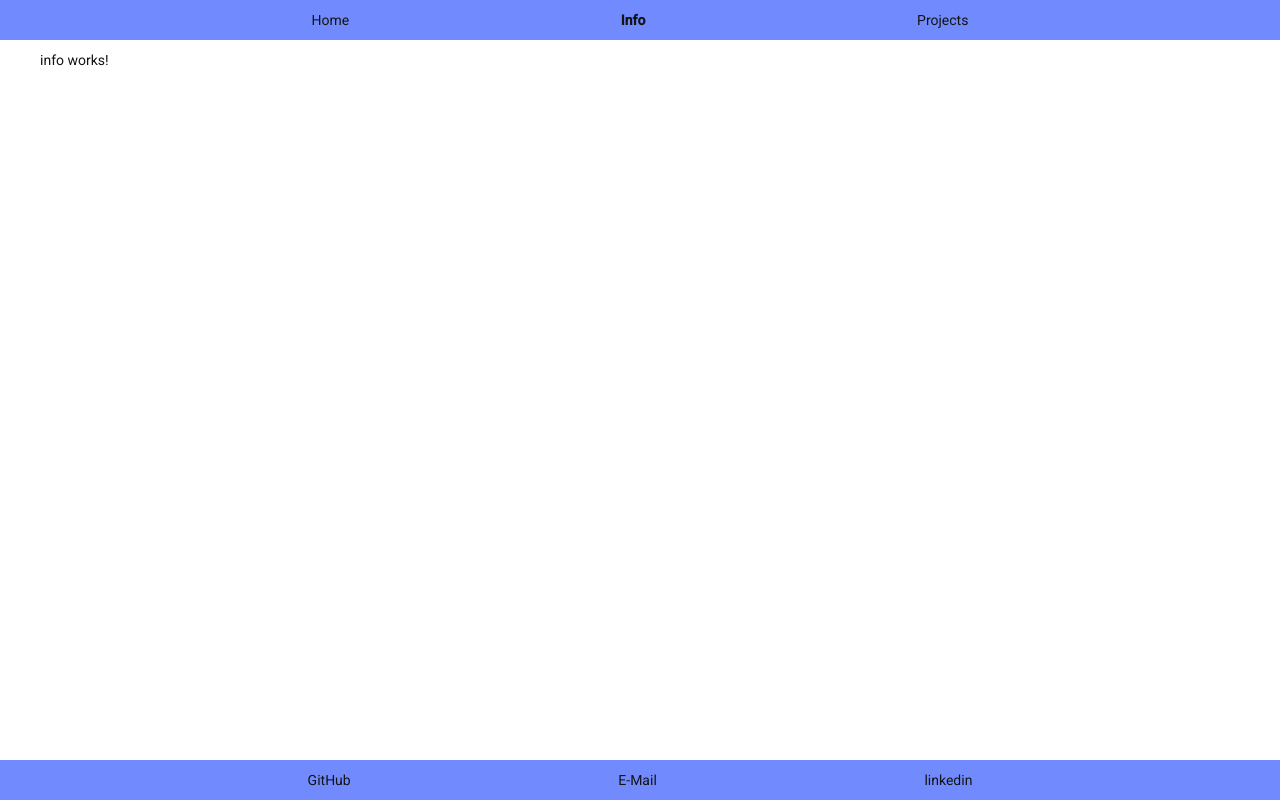
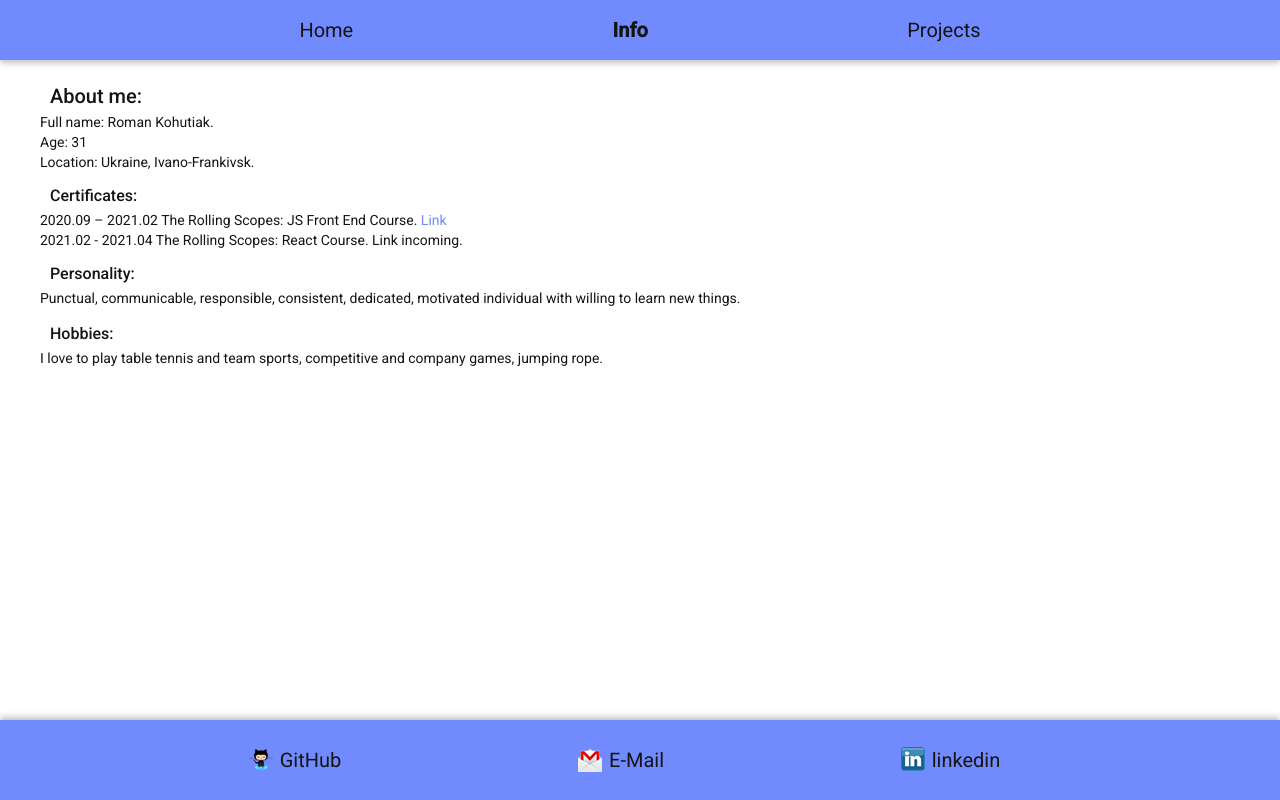
Before and after one commit to Rrroman/Angular-micro-app, an Angular app in the folder micro-app/: page /info in a window 1280 px wide. Built offline with nearby package versions, Linux system fonts and the light colour scheme.

Commit message:
feat: add info component

```diff
--- a/micro-app/src/app/app.component.html
+++ b/micro-app/src/app/app.component.html
@@ -28,7 +28,7 @@
 <footer class="footer">
   <div class="footer__container">
     <ul class="footer__links">
-      <li class="footer__link">
+      <li class="footer__item">
         <a
           class="github footer__link"
           href="https://github.com/rrroman"
@@ -36,7 +36,7 @@
           >GitHub</a
         >
       </li>
-      <li class="footer__link">
+      <li class="footer__item">
         <a
           class="gmail footer__link"
           href="mailto:romankohutyak@gmail.com"
@@ -44,7 +44,7 @@
           >E-Mail</a
         >
       </li>
-      <li class="footer__link">
+      <li class="footer__item">
         <a
           class="linkedin footer__link"
           href="https://www.linkedin.com/in/roman-kohutiak"
--- a/micro-app/src/app/app.component.scss
+++ b/micro-app/src/app/app.component.scss
@@ -1,9 +1,10 @@
 .header {
   background-color: #718bff;
+  box-shadow: 0 3px 6px 0 rgb(50, 50, 50, 30%);
 
   &__container {
     margin: 0 auto;
-    padding: 1rem 4rem;
+    padding: 2rem 4rem;
     max-width: 1280px;
   }
 }
@@ -12,6 +13,8 @@
   display: flex;
   flex-wrap: wrap;
   justify-content: space-evenly;
+
+  font-size: 2rem;
 
   &__link {
     transition: transform 0.3s ease-out;
@@ -27,7 +30,7 @@
 }
 
 .main {
-  height: calc(100% - 80px);
+  flex-grow: 1;
 
   &__container {
     margin: 0 auto;
@@ -46,10 +49,11 @@
 
 .footer {
   background-color: #718bff;
+  box-shadow: 0 -3px 6px 0 rgb(50, 50, 50, 30%);
 
   &__container {
     margin: 0 auto;
-    padding: 1rem 4rem;
+    padding: 2rem 4rem;
     max-width: 1280px;
   }
 
@@ -57,13 +61,43 @@
     display: flex;
     flex-wrap: wrap;
     justify-content: space-evenly;
+
+    font-size: 2rem;
   }
 
-  &__link {
+  &__item {
+    margin: 1rem 2.8rem;
     transition: transform 0.3s ease-out;
 
     &:hover {
       transform: translate(0, -5px);
     }
   }
+
+  &__link {
+    position: relative;
+
+    &:before {
+      content: " ";
+      position: absolute;
+      width: 30px;
+      height: 30px;
+      left: -34px;
+      bottom: -2px;
+
+      background-image: url(../assets/images/spritesheet.png);
+    }
+  }
 }
+
+.github:before {
+  background-position: -5px;
+}
+
+.gmail:before {
+  background-position: -45px;
+}
+
+.linkedin:before {
+  background-position: -85px;
+}
--- a/micro-app/src/app/home/home.component.html
+++ b/micro-app/src/app/home/home.component.html
@@ -1,5 +1,5 @@
 <div class="home">
-  <h1 class="home__title">Hi, i am Roman</h1>
+  <h1 class="home__title">Hi, i am Roman.</h1>
   <img
     class="home__photo"
     width="300px"
@@ -7,5 +7,5 @@
     src="../../assets/images/photo.jpg"
     alt="Romans photo"
   />
-  <h2 class="home__subtitle">A passionate web developer from Ukraine</h2>
+  <h2 class="home__subtitle">A passionate web developer from Ukraine.</h2>
 </div>
--- a/micro-app/src/app/info/info.component.html
+++ b/micro-app/src/app/info/info.component.html
@@ -1 +1,32 @@
-<p>info works!</p>
+<article class="info">
+  <h2 class="info__title">About me:</h2>
+  <ul>
+    <li>Full name: Roman Kohutiak.</li>
+    <li>Age: 31</li>
+    <li>Location: Ukraine, Ivano-Frankivsk.</li>
+  </ul>
+  <h3 class="info__subtitle">Certificates:</h3>
+  <ul>
+    <li>
+      2020.09 – 2021.02 The Rolling Scopes: JS Front End Course.
+      <a
+        class="linkedin info__link"
+        href="https://rrroman.github.io/certificates/images/certificate-rs-front-end-2020-2021.png"
+        target="_blank"
+      >
+        Link
+      </a>
+    </li>
+    <li>2021.02 - 2021.04 The Rolling Scopes: React Course. Link incoming.</li>
+  </ul>
+  <h3 class="info__subtitle">Personality:</h3>
+  <p>
+    Punctual, communicable, responsible, consistent, dedicated, motivated
+    individual with willing to learn new things.
+  </p>
+  <h3 class="info__subtitle">Hobbies:</h3>
+  <p>
+    I love to play table tennis and team sports, competitive and company games,
+    jumping rope.
+  </p>
+</article>
--- a/micro-app/src/app/info/info.component.scss
+++ b/micro-app/src/app/info/info.component.scss
@@ -0,0 +1,14 @@
+.info {
+  &__title,
+  &__subtitle {
+    margin: 1rem 1rem 0 1rem;
+  }
+
+  &__subtitle {
+    font-weight: 500;
+  }
+
+  &__link {
+    color: #718bff;
+  }
+}
--- a/micro-app/src/index.html
+++ b/micro-app/src/index.html
@@ -1,16 +1,22 @@
-<!doctype html>
+<!DOCTYPE html>
 <html lang="en">
-<head>
-  <meta charset="utf-8">
-  <title>MicroApp</title>
-  <base href="/">
-  <meta name="viewport" content="width=device-width, initial-scale=1">
-  <link rel="icon" type="image/x-icon" href="favicon.ico">
-  <link rel="preconnect" href="https://fonts.gstatic.com">
-  <link href="https://fonts.googleapis.com/css2?family=Roboto:wght@300;400;500&display=swap" rel="stylesheet">
-  <link href="https://fonts.googleapis.com/icon?family=Material+Icons" rel="stylesheet">
-</head>
-<body class="mat-typography">
-  <app-root></app-root>
-</body>
+  <head>
+    <meta charset="utf-8" />
+    <title>MicroApp</title>
+    <base href="/" />
+    <meta name="viewport" content="width=device-width, initial-scale=1" />
+    <link rel="icon" type="image/x-icon" href="favicon.ico" />
+    <link rel="preconnect" href="https://fonts.gstatic.com" />
+    <link
+      href="https://fonts.googleapis.com/css2?family=Roboto:wght@300;400;500&display=swap"
+      rel="stylesheet"
+    />
+    <link
+      href="https://fonts.googleapis.com/icon?family=Material+Icons"
+      rel="stylesheet"
+    />
+  </head>
+  <body class="mat-typography">
+    <app-root class="root"></app-root>
+  </body>
 </html>
--- a/micro-app/src/styles.scss
+++ b/micro-app/src/styles.scss
@@ -31,3 +31,9 @@ a {
 ul {
   list-style: none;
 }
+
+.root {
+  height: 100%;
+  display: flex;
+  flex-direction: column;
+}
```
Also changed, not shown: micro-app/src/assets/images/spritesheet.png (added), micro-app/src/assets/images/tunnel-of-love--ukraine.jpg (added).
